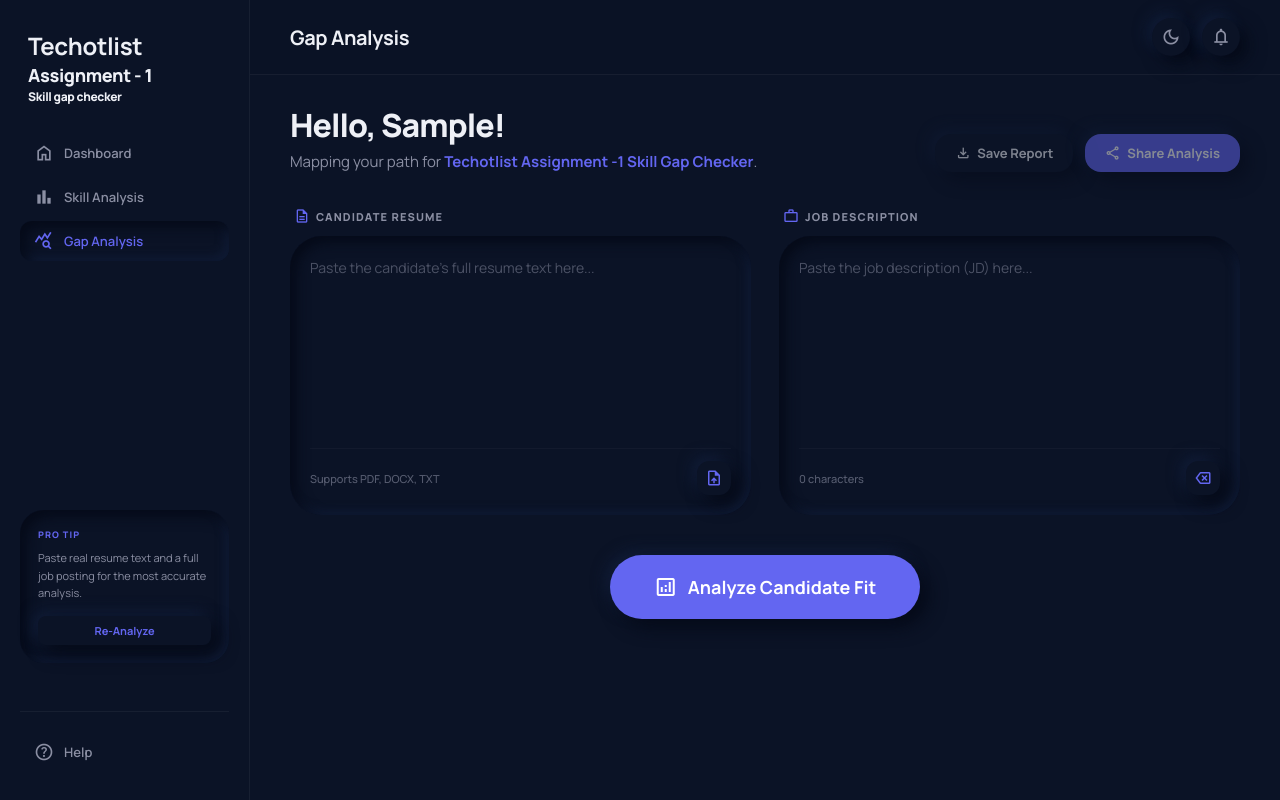
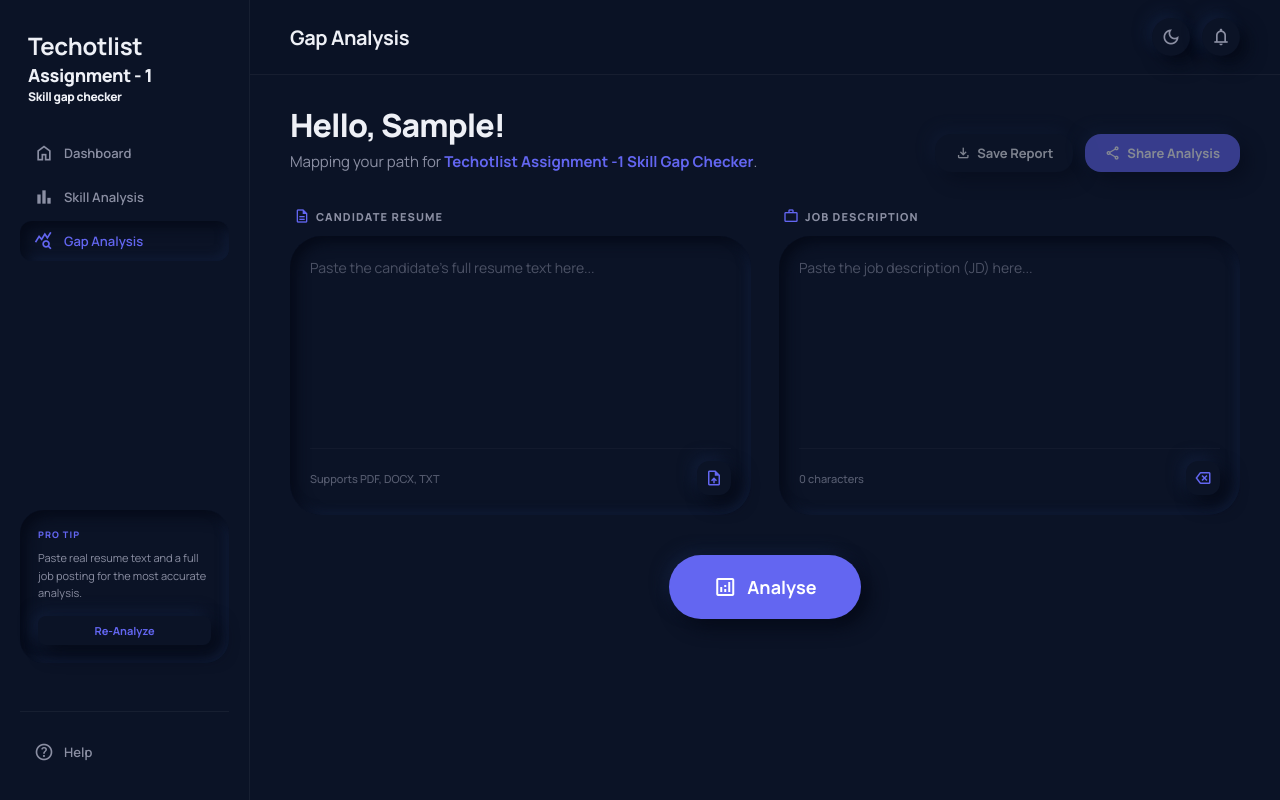
Before and after one commit to kalyan081/Assignment-1-Skill-Gap-Checker-Techotlist, a Next.js app: page / in a window 1280 px wide. Both pictures are taken after typing "Sample" into the empty fields and a click on the button "Continue". Built offline with nearby package versions, Linux system fonts and the light colour scheme.

Commit message:
Update analyze button text to Analyse

```diff
--- a/src/components/GapAnalysis.js
+++ b/src/components/GapAnalysis.js
@@ -182,7 +182,7 @@ export default function GapAnalysis({ userName, onAnalysisComplete, loadedData,
           ) : (
             <>
               <span className="material-symbols-outlined">analytics</span>
-              <span>Analyze Candidate Fit</span>
+              <span>Analyse</span>
             </>
           )}
         </button>
```
